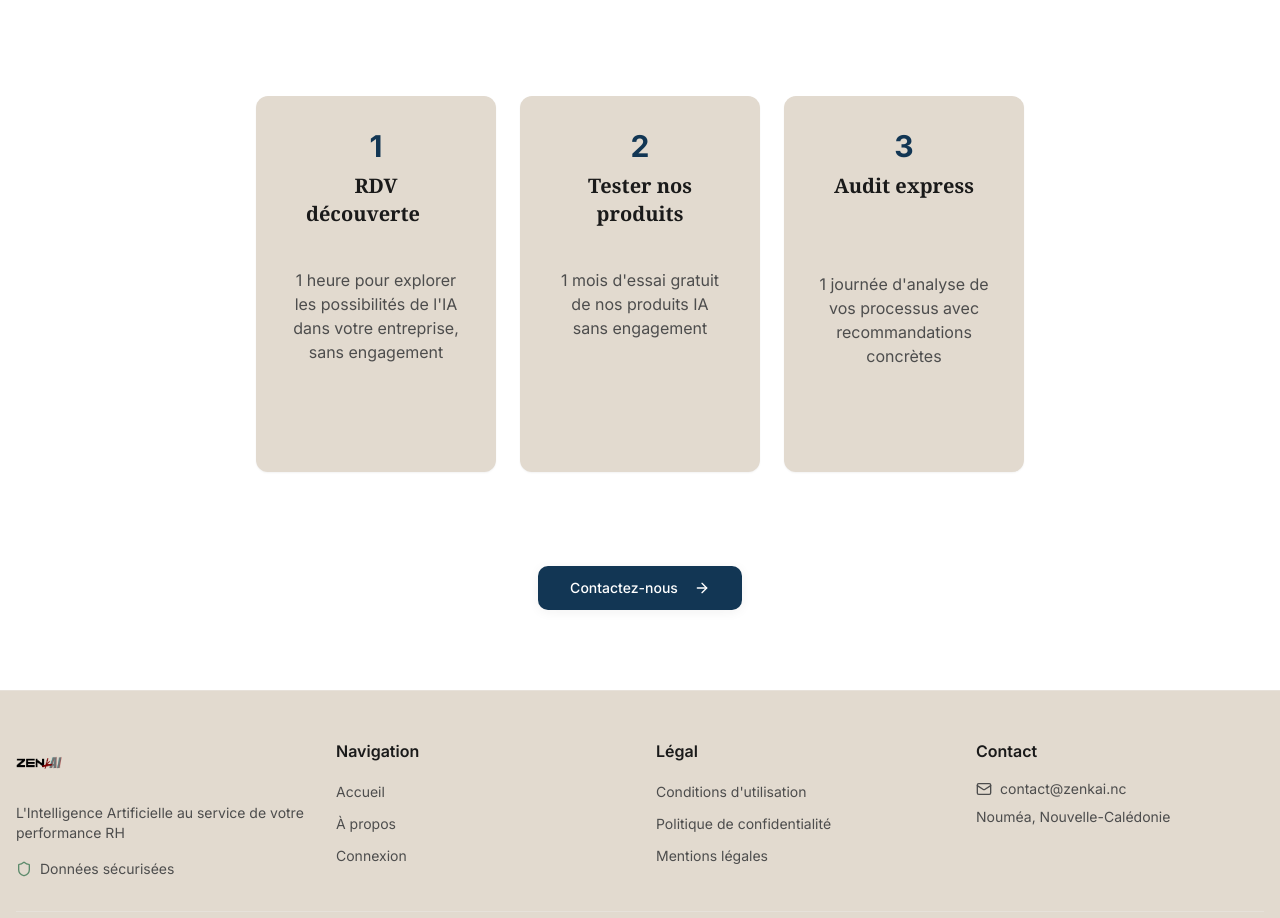
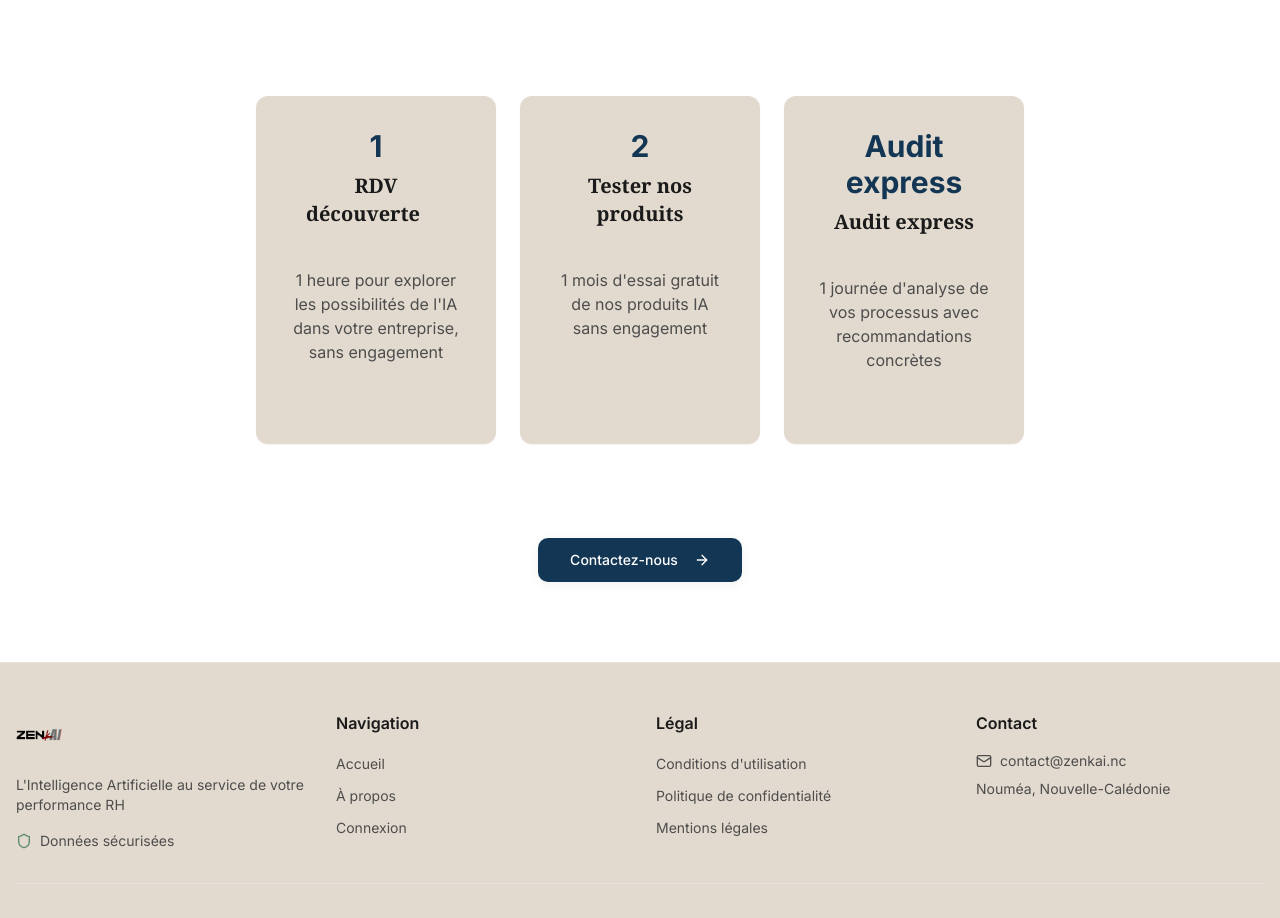
Before and after one commit to leia98nc-code/zenkai-beta, a React (Vite) app: page / in a window 1280 px wide. Shown: the part 3706-4624 px from the top of the page. Built offline with nearby package versions, Linux system fonts and the light colour scheme; the HTML template or start-up script is replaced by a standard one.

Commit message:
Visual edit in Lovable
Edited UI in Lovable

```diff
--- a/src/pages/Landing.tsx
+++ b/src/pages/Landing.tsx
@@ -241,9 +241,10 @@ découverte     </h3>
                 <p className="text-stone my-[40px]">1 mois d'essai gratuit de nos produits IA sans engagement            </p>
               </Card>
               <Card className="p-8 bg-sand-dark border-0 my-[30px]">
-                <div className="text-3xl font-bold text-navy mb-2">3</div>
+                <div className="text-3xl font-bold text-navy mb-2">Audit
+express</div>
                 <h3 className="text-xl font-bold text-sumi mb-2 font-serif">Audit express</h3>
-                <p className="text-stone my-[72px]">1 journée d'analyse de vos processus avec recommandations concrètes</p>
+                <p className="text-stone my-[40px]">1 journée d'analyse de vos processus avec recommandations concrètes</p>
               </Card>
             </div>
             <div className="flex flex-col items-center gap-4 pt-8 py-0">
```
